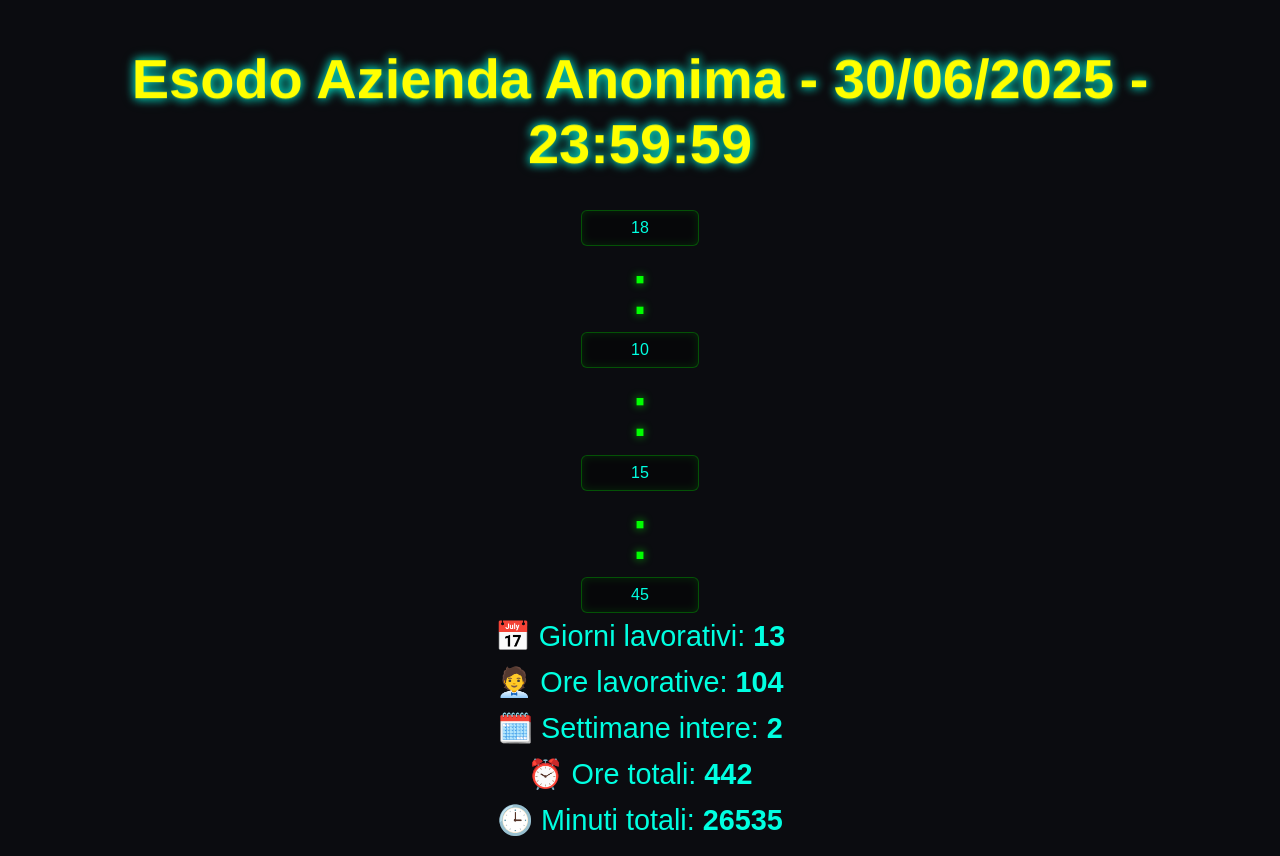
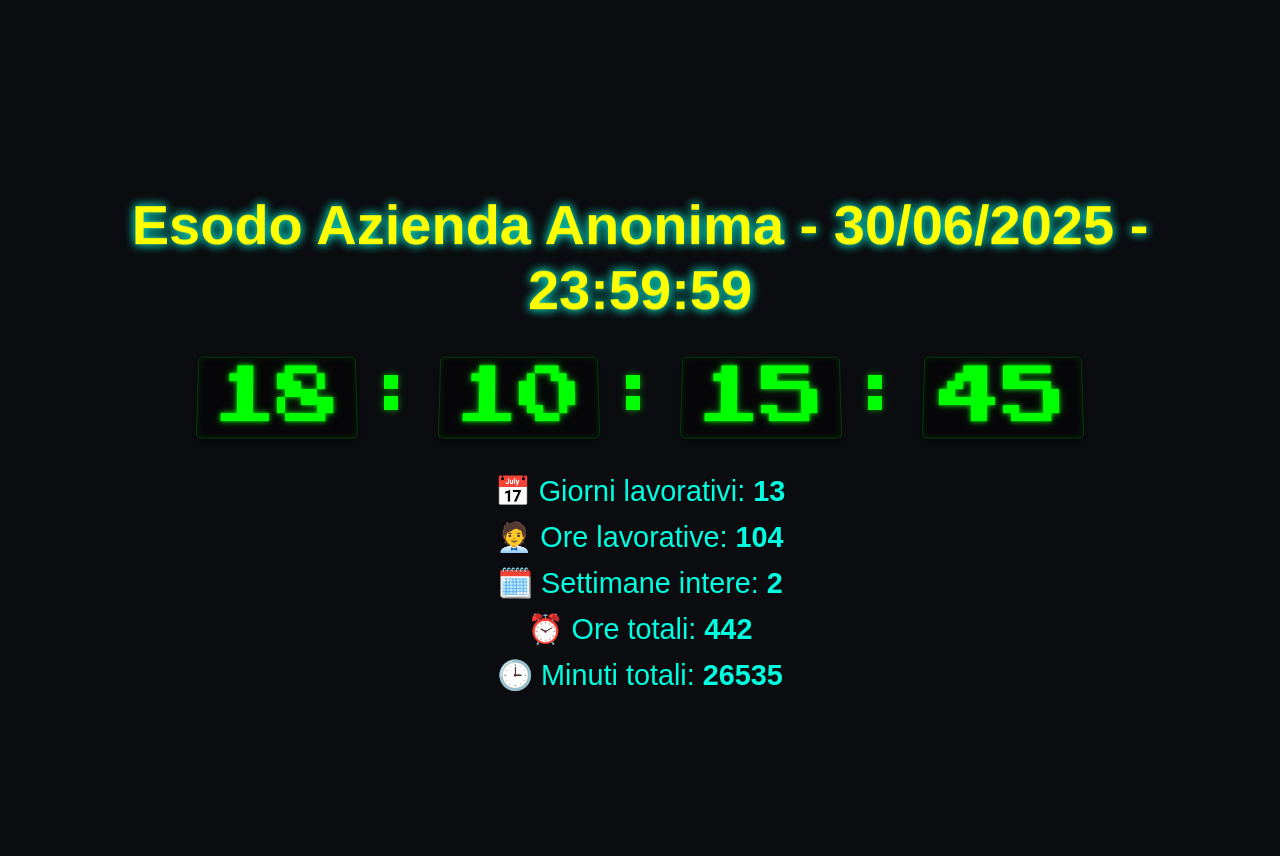
Before and after one commit to IspettoreZenigata/CountDownAziendaAnonima, a plain HTML site: page CountDown.html in a window 1280 px wide. Drawn offline with Linux system fonts and the light colour scheme.

Commit message:
Update CountDown.html

```diff
--- a/CountDown.html
+++ b/CountDown.html
@@ -59,40 +59,41 @@
             100% { text-shadow: 0 0 5px rgba(0, 255, 225, 0.7); }
         }
 
-        ---
-        /* --- Stili per il Countdown (Nuovo Look Digitale più Definito) --- */
+        /* --- Stili per il Countdown (Leggibile, Centrale, Digitale, Media Grandezza) --- */
         #countdown {
             display: flex;
-            gap: 12px; /* Leggermente ridotto lo spazio tra i blocchi */
-            justify-content: center;
-            font-size: 5rem; /* Poco più piccolo da 6rem a 5rem */
-            font-family: 'Press Start 2P', 'Courier New', monospace;
+            gap: 10px; /* Spazio tra i blocchi per leggibilità */
+            justify-content: center; /* Centra il countdown */
+            font-size: 4rem; /* Dimensione media per i numeri (ridotto da 5rem) */
+            font-family: 'Press Start 2P', 'Courier New', monospace; /* Font digitale */
             margin-bottom: 30px;
-            color: #00ff00;
-            /* text-shadow più nitido per la definizione */
+            color: #00ff00; /* Colore verde tipico display digitale */
             text-shadow:
-                0 0 5px rgba(0, 255, 0, 0.7), /* Bagliore più controllato */
-                0 0 10px rgba(0, 255, 0, 0.5); /* Secondo strato di bagliore più diffuso */
+                0 0 4px rgba(0, 255, 0, 0.8), /* Bagliore più leggero e nitido */
+                0 0 8px rgba(0, 255, 0, 0.4);
         }
 
         .digit-box {
-            background: rgba(0, 0, 0, 0.4);
-            border: 1px solid rgba(0, 255, 0, 0.3); /* Bordo più sottile per maggiore nitidezza */
+            background: rgba(0, 0, 0, 0.5); /* Sfondo leggermente più scuro */
+            border: 1px solid rgba(0, 255, 0, 0.2); /* Bordo sottile */
             color: inherit;
-            padding: 8px 18px; /* Padding leggermente ridotto */
-            border-radius: 6px; /* Bordo raggio leggermente inferiore */
-            box-shadow: inset 0 0 8px rgba(0, 255, 0, 0.15); /* Ombra interna meno intensa */
-            min-width: 80px; /* Larghezza minima leggermente ridotta */
+            padding: 8px 15px; /* Padding leggermente ridotto per compattezza */
+            border-radius: 5px; /* Angoli leggermente meno arrotondati */
+            box-shadow: inset 0 0 7px rgba(0, 255, 0, 0.1); /* Ombra interna leggera */
+            min-width: 70px; /* Larghezza minima per accogliere numeri */
             text-align: center;
             position: relative;
+            /* Aggiungi un leggero effetto 3D per i box stessi */
+            transform: perspective(100px) rotateX(2deg); /* Inclinazione lieve per effetto 3D */
+            box-shadow: 0 5px 10px rgba(0,0,0,0.5), inset 0 0 7px rgba(0, 255, 0, 0.1);
         }
 
         .separator {
-            padding: 0 4px; /* Separatori più stretti */
-            font-size: 4.5rem; /* Separatori più piccoli */
+            padding: 0 3px; /* Separatori più compatti */
+            font-size: 3.5rem; /* Separatori più piccoli e in linea con la dimensione del testo */
             line-height: 1.2;
             color: #00ff00;
-            text-shadow: 0 0 8px rgba(0, 255, 0, 0.7); /* Bagliore più nitido per i separatori */
+            text-shadow: 0 0 7px rgba(0, 255, 0, 0.6); /* Bagliore nitido per i separatori */
             align-self: center;
         }
 
```
